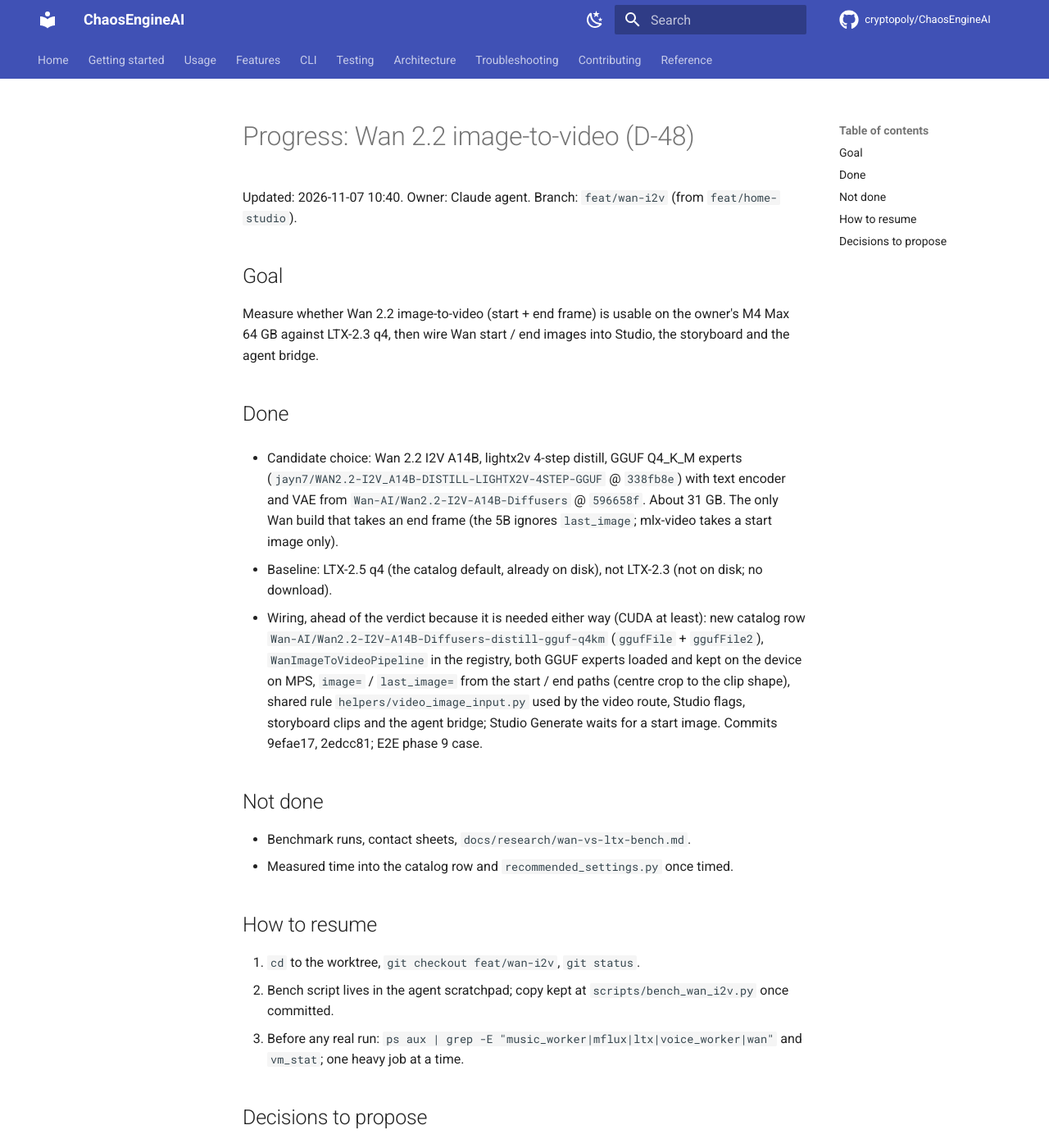
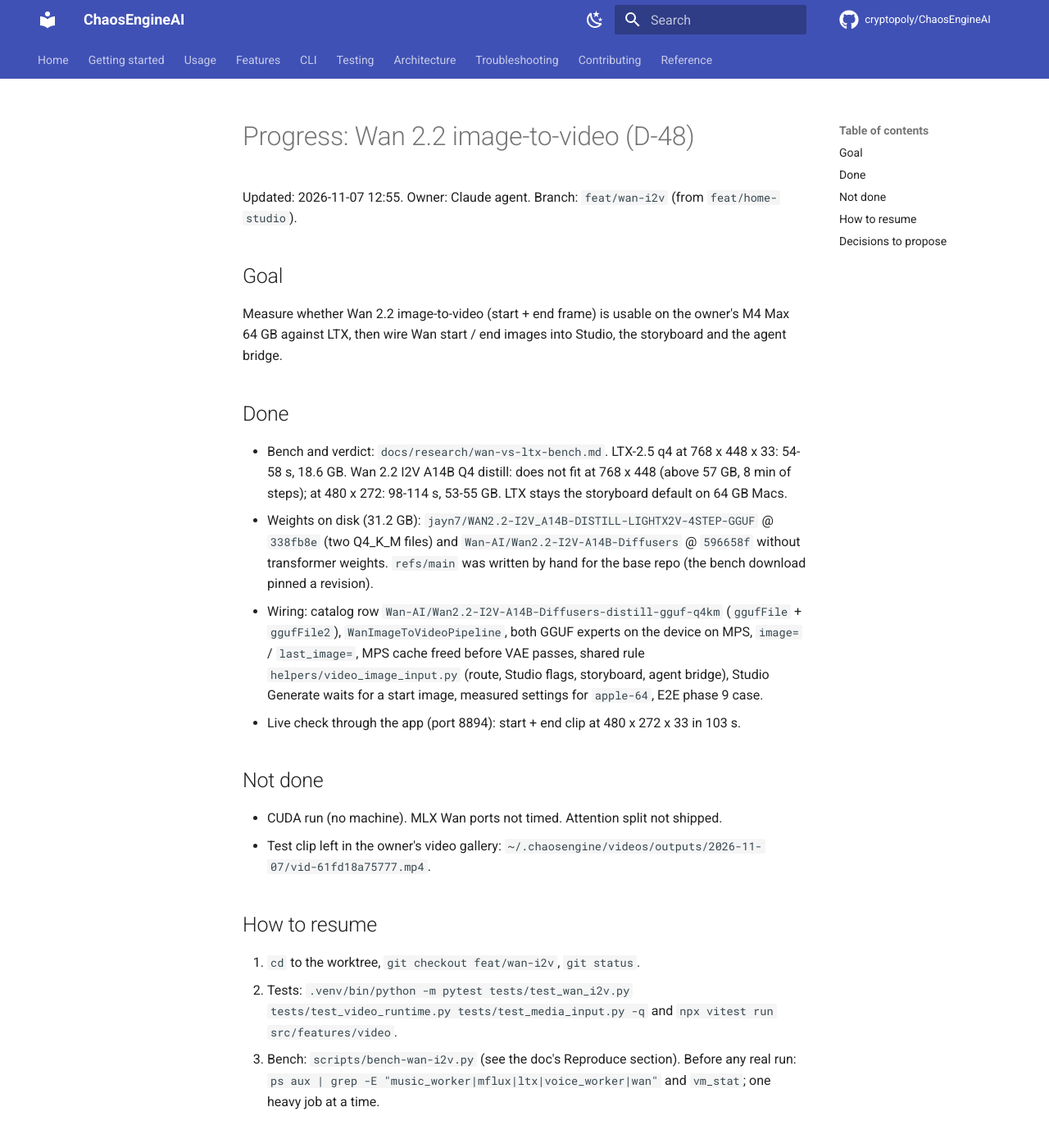
Before and after one commit to cryptopoly/ChaosEngineAI, an MkDocs documentation site: the page built from docs/hub/progress/v-wan.md, in a window 1280 px wide and 1400 px high. Shown: the whole window at 82% size. Built offline with MkDocs 1.6.1 and Material for MkDocs 9.7.7, drawn with Linux system fonts in a browser that asks for light colours; comment, search, counter and statistics services are not loaded; some of the changed text lies outside the part shown.

Commit message:
docs(research): Wan 2.2 I2V vs LTX-2.5 on a 64 GB M4 Max (bench, contact sheets, verdict); Wan family defaults to the GGUF row

```diff
--- a/docs/hub/progress/v-wan.md
+++ b/docs/hub/progress/v-wan.md
@@ -1,42 +1,46 @@
 ---
 title: "Progress: Wan 2.2 image-to-video (D-48)"
-status: in progress
+status: done, in review
 ---
 # Progress: Wan 2.2 image-to-video (D-48)
 
-Updated: 2026-11-07 10:40. Owner: Claude agent. Branch: `feat/wan-i2v` (from `feat/home-studio`).
+Updated: 2026-11-07 12:55. Owner: Claude agent. Branch: `feat/wan-i2v` (from `feat/home-studio`).
 
 ## Goal
 
-Measure whether Wan 2.2 image-to-video (start + end frame) is usable on the owner's M4 Max 64 GB against LTX-2.3 q4,
+Measure whether Wan 2.2 image-to-video (start + end frame) is usable on the owner's M4 Max 64 GB against LTX,
 then wire Wan start / end images into Studio, the storyboard and the agent bridge.
 
 ## Done
 
-- Candidate choice: Wan 2.2 I2V A14B, lightx2v 4-step distill, GGUF Q4_K_M experts
-  (`jayn7/WAN2.2-I2V_A14B-DISTILL-LIGHTX2V-4STEP-GGUF` @ `338fb8e`) with text encoder and VAE from
-  `Wan-AI/Wan2.2-I2V-A14B-Diffusers` @ `596658f`. About 31 GB. The only Wan build that takes an end frame
-  (the 5B ignores `last_image`; mlx-video takes a start image only).
-
-- Baseline: LTX-2.5 q4 (the catalog default, already on disk), not LTX-2.3 (not on disk; no download).
-- Wiring, ahead of the verdict because it is needed either way (CUDA at least): new catalog row
-  `Wan-AI/Wan2.2-I2V-A14B-Diffusers-distill-gguf-q4km` (`ggufFile` + `ggufFile2`), `WanImageToVideoPipeline`
-  in the registry, both GGUF experts loaded and kept on the device on MPS, `image=` / `last_image=` from the
-  start / end paths (centre crop to the clip shape), shared rule `helpers/video_image_input.py` used by the
-  video route, Studio flags, storyboard clips and the agent bridge; Studio Generate waits for a start image.
-  Commits 9efae17, 2edcc81; E2E phase 9 case.
+- Bench and verdict: `docs/research/wan-vs-ltx-bench.md`. LTX-2.5 q4 at 768 x 448 x 33:
+  54-58 s, 18.6 GB. Wan 2.2 I2V A14B Q4 distill: does not fit at 768 x 448 (above 57 GB, 8 min of steps);
+  at 480 x 272: 98-114 s, 53-55 GB. LTX stays the storyboard default on 64 GB Macs.
+- Weights on disk (31.2 GB): `jayn7/WAN2.2-I2V_A14B-DISTILL-LIGHTX2V-4STEP-GGUF` @ `338fb8e` (two Q4_K_M
+  files) and `Wan-AI/Wan2.2-I2V-A14B-Diffusers` @ `596658f` without transformer weights. `refs/main` was written
+  by hand for the base repo (the bench download pinned a revision).
+- Wiring: catalog row `Wan-AI/Wan2.2-I2V-A14B-Diffusers-distill-gguf-q4km` (`ggufFile` + `ggufFile2`),
+  `WanImageToVideoPipeline`, both GGUF experts on the device on MPS, `image=` / `last_image=`, MPS cache freed
+  before VAE passes, shared rule `helpers/video_image_input.py` (route, Studio flags, storyboard, agent bridge),
+  Studio Generate waits for a start image, measured settings for `apple-64`, E2E phase 9 case.
+- Live check through the app (port 8894): start + end clip at 480 x 272 x 33 in 103 s.
 
 ## Not done
 
-- Benchmark runs, contact sheets, `docs/research/wan-vs-ltx-bench.md`.
-- Measured time into the catalog row and `recommended_settings.py` once timed.
+- CUDA run (no machine). MLX Wan ports not timed. Attention split not shipped.
+- Test clip left in the owner's video gallery: `~/.chaosengine/videos/outputs/2026-11-07/vid-61fd18a75777.mp4`.
 
 ## How to resume
 
 1. `cd` to the worktree, `git checkout feat/wan-i2v`, `git status`.
-2. Bench script lives in the agent scratchpad; copy kept at `scripts/bench_wan_i2v.py` once committed.
-3. Before any real run: `ps aux | grep -E "music_worker|mflux|ltx|voice_worker|wan"` and `vm_stat`; one heavy job at a time.
+2. Tests: `.venv/bin/python -m pytest tests/test_wan_i2v.py tests/test_video_runtime.py tests/test_media_input.py -q`
+   and `npx vitest run src/features/video`.
+3. Bench: `scripts/bench-wan-i2v.py` (see the doc's Reproduce section). Before any real run:
+   `ps aux | grep -E "music_worker|mflux|ltx|voice_worker|wan"` and `vm_stat`; one heavy job at a time.
 
 ## Decisions to propose
 
-- None yet.
+- D-48 follow-up: keep LTX as the storyboard and Studio default on 64 GB Macs; offer Wan as an opt-in
+  image-to-video model with its measured 480 x 272 cost, and as the stronger choice on CUDA. Reason: memory, not
+  speed (Wan needs 53-55 GB at a third of LTX's picture size).
+- Optional: time an MLX Wan port (start image only) before ruling out Wan on Macs for good.
```
Also changed, not shown: docs/research/wan-vs-ltx-bench.md (added, +114 -0 lines), docs/research/media/wan-vs-ltx-frame20.jpg (added), docs/research/media/wan-vs-ltx-start-end.jpg (added), docs/research/media/wan-vs-ltx-start.jpg (added), 2 other files.
